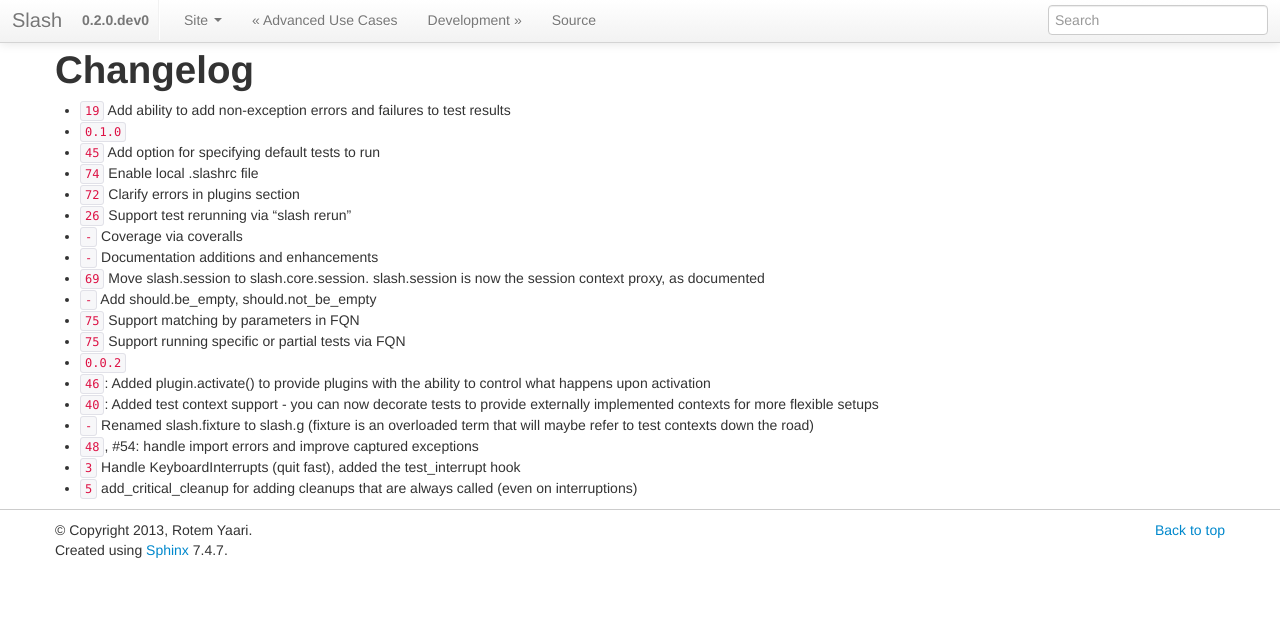
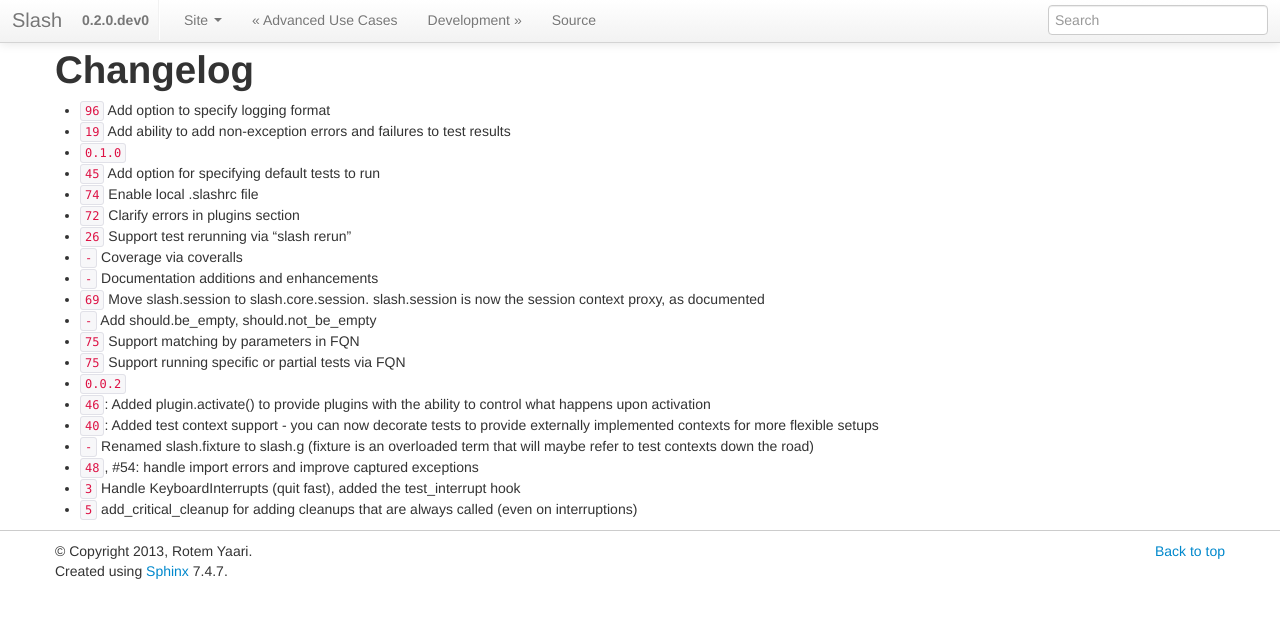
Before and after one commit to getslash/slash, a Sphinx documentation site: the page built from doc/changelog.rst, in a window 1280 px wide. Shown: the top 618 px of the page. Built offline with Sphinx 7.4.7, drawn with Linux system fonts in a browser that asks for light colours; cross-references to code outside the pages are shown as plain code.

Commit message:
Changes doc

```diff
--- a/doc/changelog.rst
+++ b/doc/changelog.rst
@@ -1,6 +1,7 @@
 Changelog
 =========
 
+* :feature:`96` Add option to specify logging format
 * :feature:`19` Add ability to add non-exception errors and failures to test results
 * :release:`0.1.0 <3-9-2013>`
 * :feature:`45` Add option for specifying default tests to run
```
